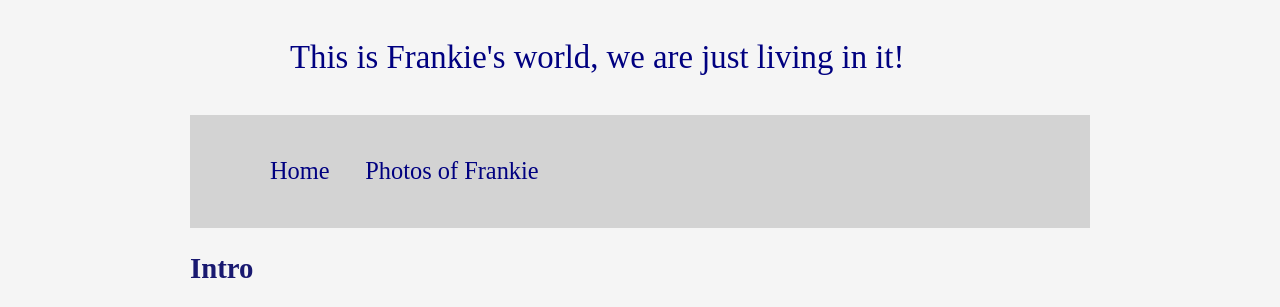
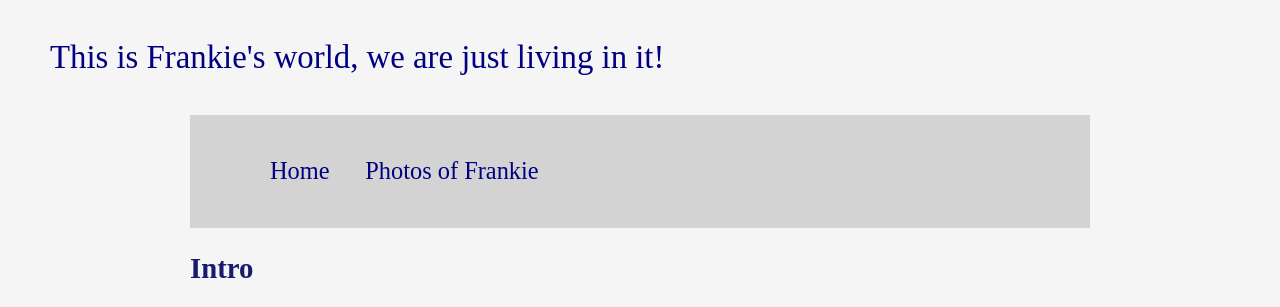
Before and after one commit to presleyfloyd/lab5, a plain HTML site: page index.html in a window 1280 px wide. Shown: the top 307 px of the page. Drawn offline with Linux system fonts and the light colour scheme.

Commit message:
Update main.css

```diff
--- a/main.css
+++ b/main.css
@@ -8,7 +8,7 @@ body{color: navy;
 main{width:90%;
     max-width: 900px;
     margin:0 auto;}
-.tagline{margin-left:290px;
+.tagline{margin-left:50px;
     font-size: calc(20px + 1vw);}
 .nav-menu{background-color: lightgray;
     padding: 1.5rem;
```
